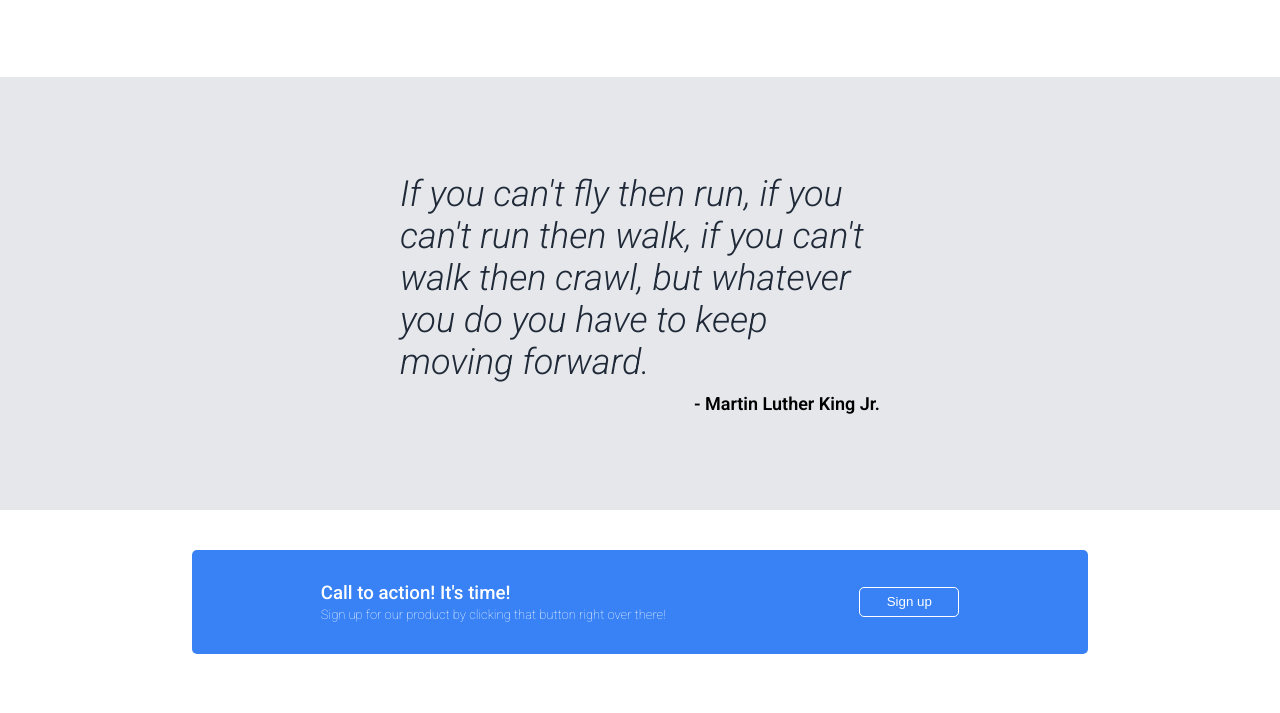
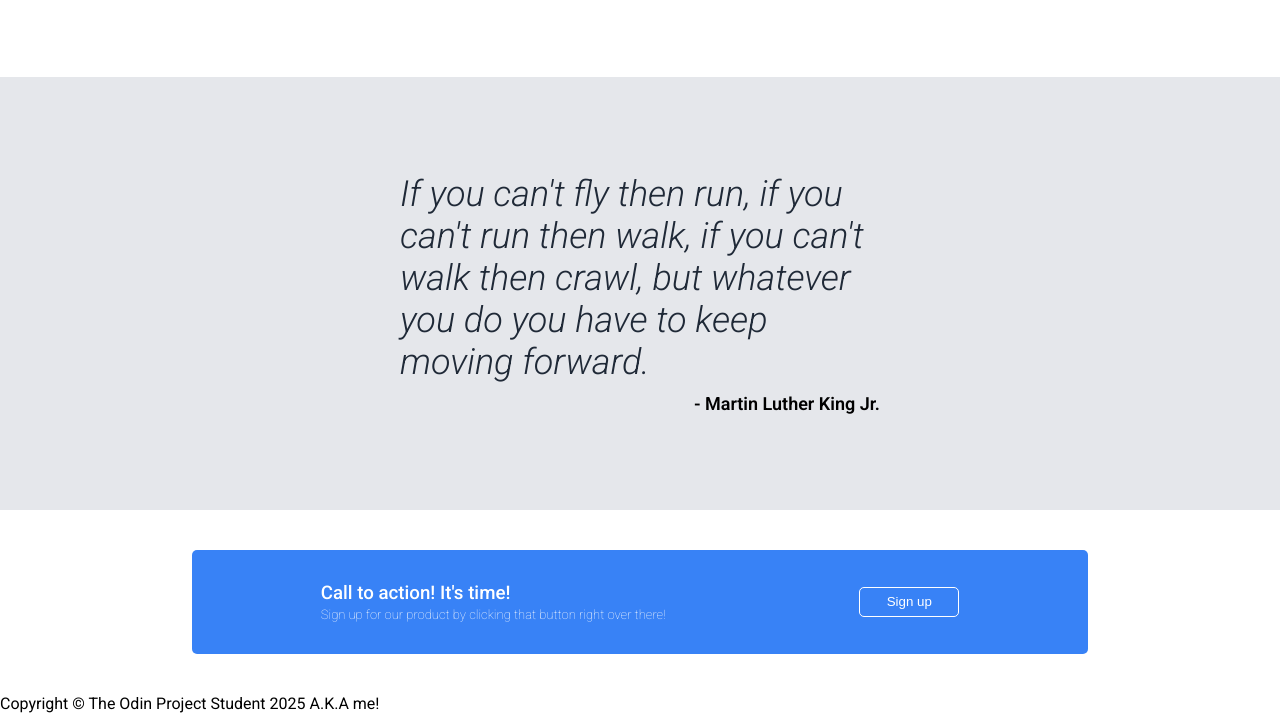
Before and after one commit to vins123sinned/landing-page, a plain HTML site: page index.html in a window 1280 px wide. Shown: the part 734-1447 px from the top of the page. Drawn offline with Linux system fonts and the light colour scheme.

Commit message:
Add html for footer section

```diff
--- a/index.html
+++ b/index.html
@@ -73,5 +73,9 @@
                 <button class="action-button" type="button">Sign up</button>
             </div>
         </div>
+
+        <div class="footer">
+            <p class="footer-text">Copyright © The Odin Project Student 2025 A.K.A me!</p>
+        </div>
     </body>
 </html>
```
